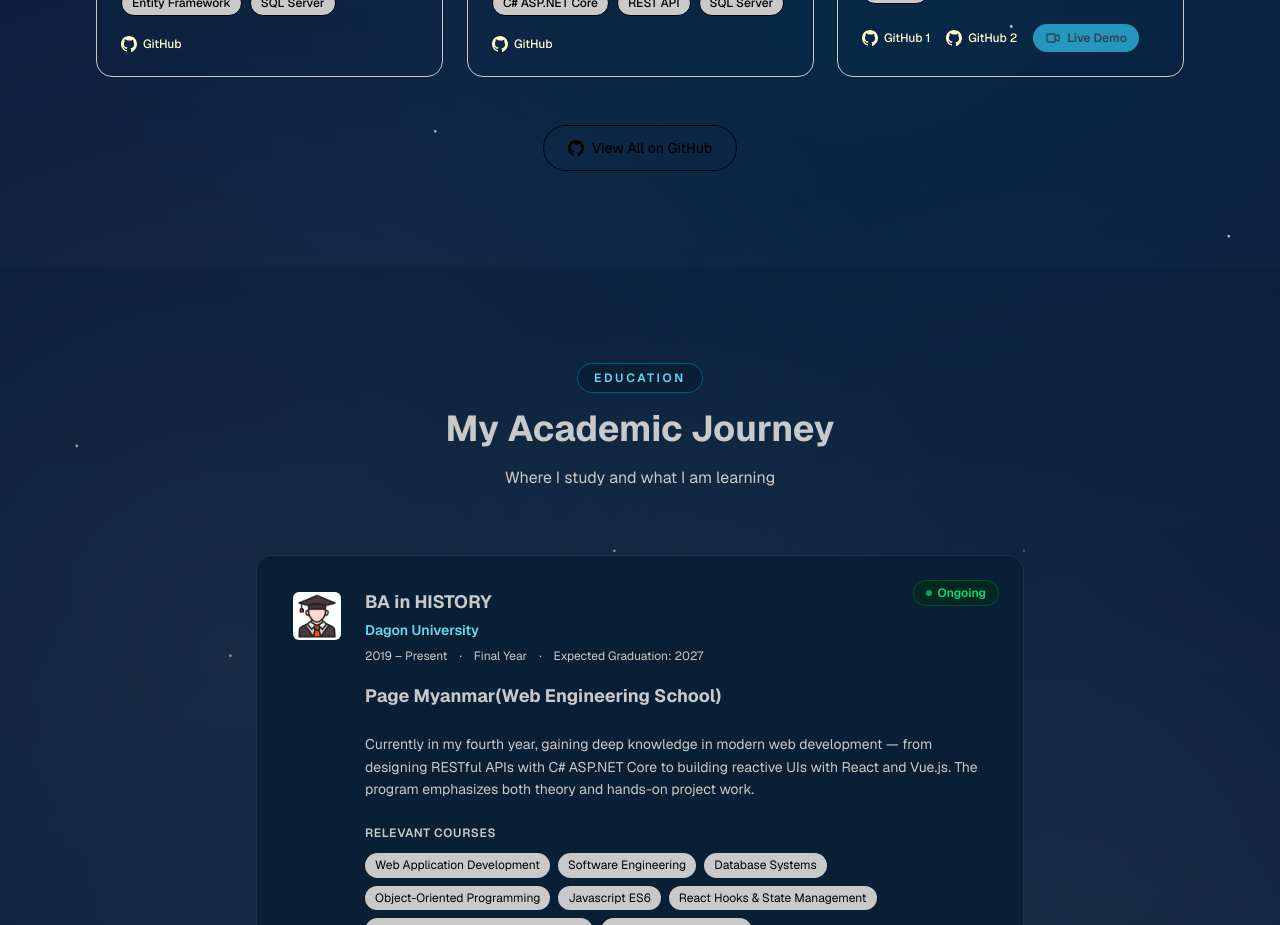
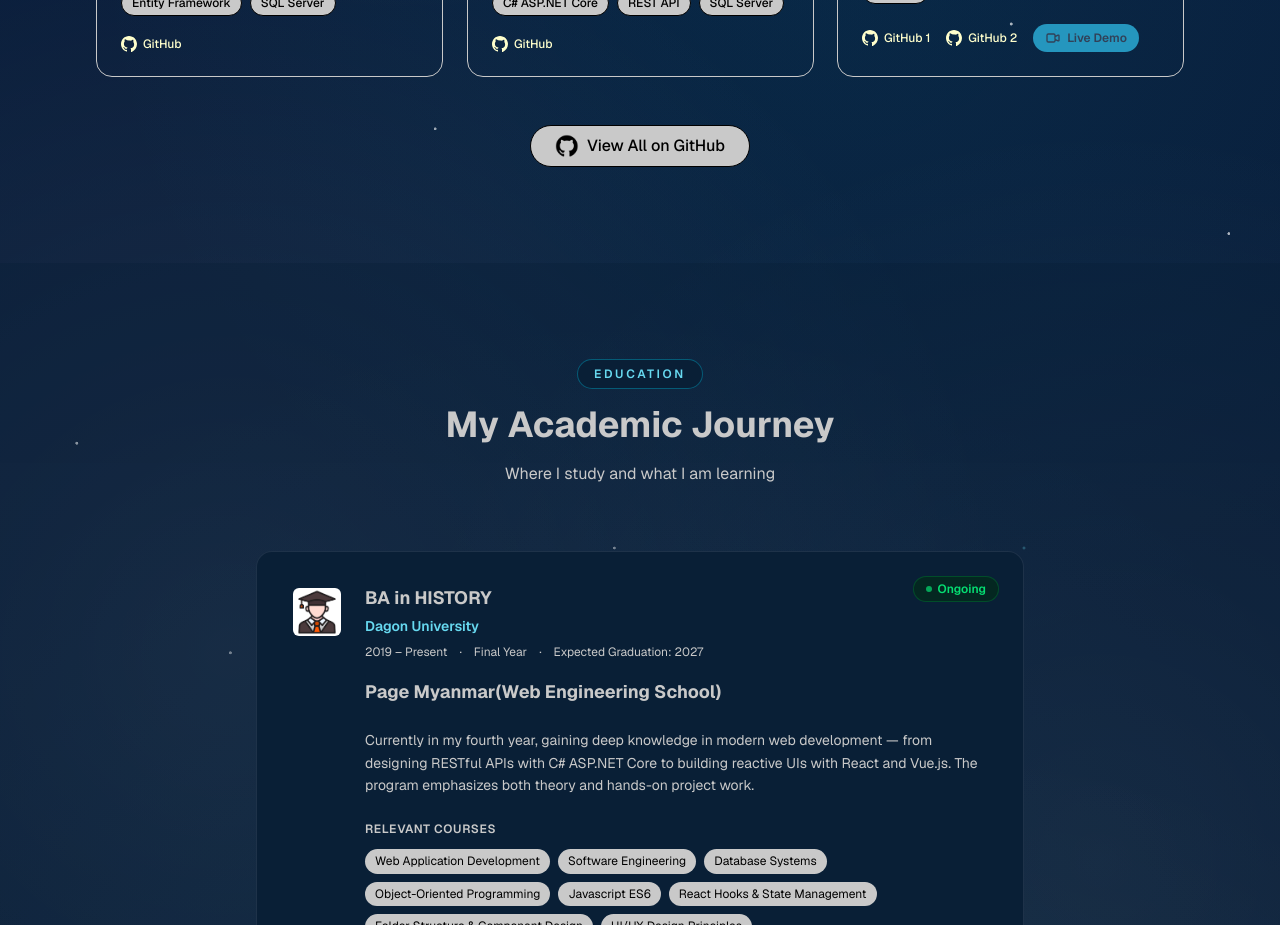
Before and after one commit to kyawwin10/myPortfolio, a Next.js app: page / in a window 1280 px wide. Shown: the part 3120-4045 px from the top of the page. Built offline with nearby package versions, Linux system fonts and the light colour scheme.

Commit message:
fixed redesign

```diff
--- a/app/_components/sections/ProjectsSection.tsx
+++ b/app/_components/sections/ProjectsSection.tsx
@@ -63,17 +63,15 @@ export default function ProjectsSection() {
           ))}
         </div>
 
-        <Reveal className="mt-10 text-center sm:mt-12" delay={180}>
+        <Reveal className="mt-4 text-center sm:mt-12" delay={180}>
           <a
             href="https://github.com/kyawwin10"
             target="_blank"
             rel="noopener noreferrer"
-            className="inline-flex items-center gap-2 rounded-full border border-grey-blue-leaf/40 px-5 py-3 text-sm font-medium text-grey-blue-leaf transition-all duration-300 hover:-translate-y-1 hover:border-grey-blue-leaf hover:text-white sm:px-6"
+            className="bg-[#c9c9c9] inline-flex items-center gap-2 rounded-full border border-grey-blue-leaf/40 p-2 text-md font-medium text-grey-blue-leaf transition-all duration-300 hover:-translate-y-1 hover:border-[#c9c9c9] hover:bg-[#695050] sm:px-6"
           >
-            <svg className="h-4 w-4" fill="currentColor" viewBox="0 0 24 24">
-              <path d="M12 0C5.37 0 0 5.37 0 12c0 5.3 3.44 9.8 8.2 11.38.6.1.82-.26.82-.58v-2.03c-3.34.72-4.04-1.61-4.04-1.61-.54-1.38-1.33-1.75-1.33-1.75-1.09-.74.08-.73.08-.73 1.2.08 1.84 1.24 1.84 1.24 1.07 1.83 2.8 1.3 3.49 1 .1-.78.42-1.3.76-1.6-2.67-.3-5.47-1.33-5.47-5.93 0-1.31.47-2.38 1.24-3.22-.12-.3-.54-1.52.12-3.18 0 0 1.01-.32 3.3 1.23a11.43 11.43 0 013 .4c1.02.01 2.04.14 3 .4 2.28-1.55 3.29-1.23 3.29-1.23.66 1.66.24 2.88.12 3.18.77.84 1.24 1.91 1.24 3.22 0 4.61-2.8 5.63-5.48 5.92.43.37.82 1.1.82 2.22v3.29c0 .32.22.7.83.58C20.56 21.8 24 17.3 24 12 24 5.37 18.63 0 12 0z" />
-            </svg>
-            View All on GitHub
+            <img src="/image/github-icon.png" alt="icon" className="h-6 w-6" />
+            <span className="text-[#000000] hover:text-[#C9C9C9]">View All on GitHub</span>
           </a>
         </Reveal>
       </div>
```
